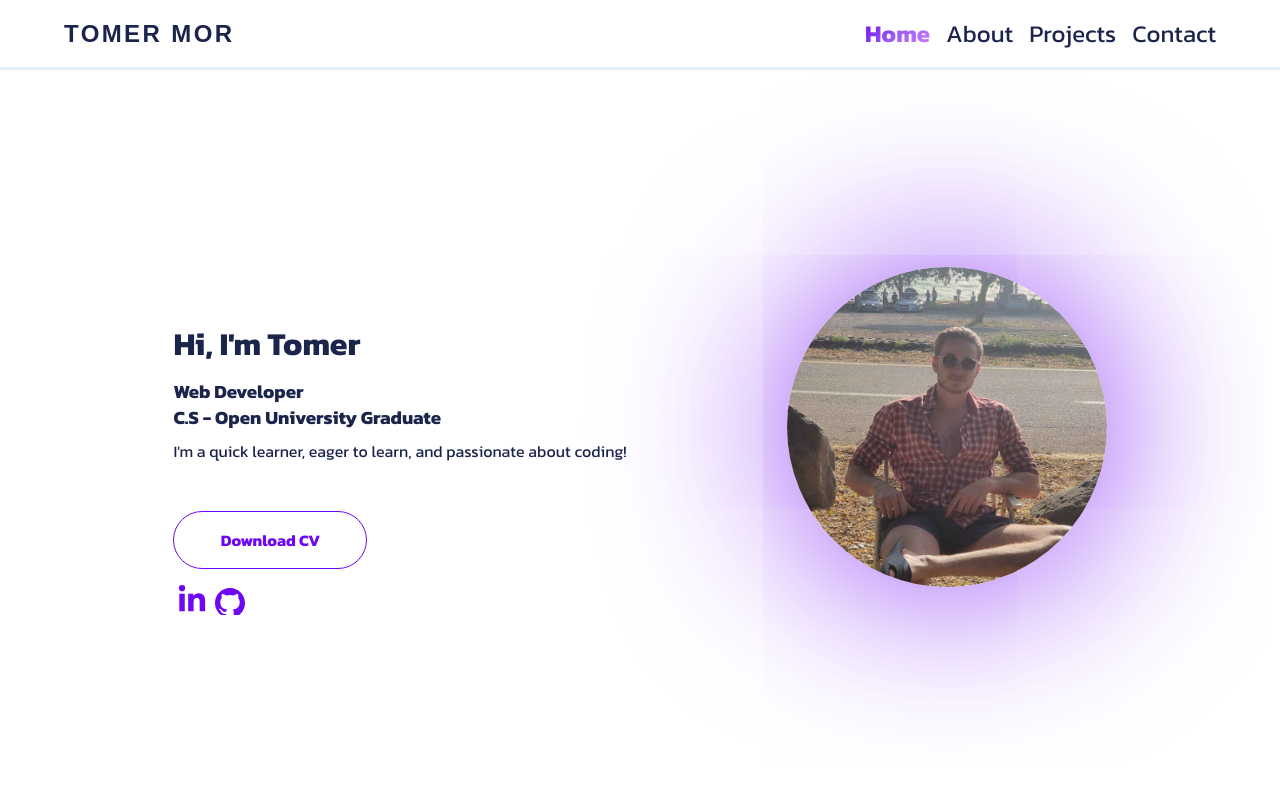
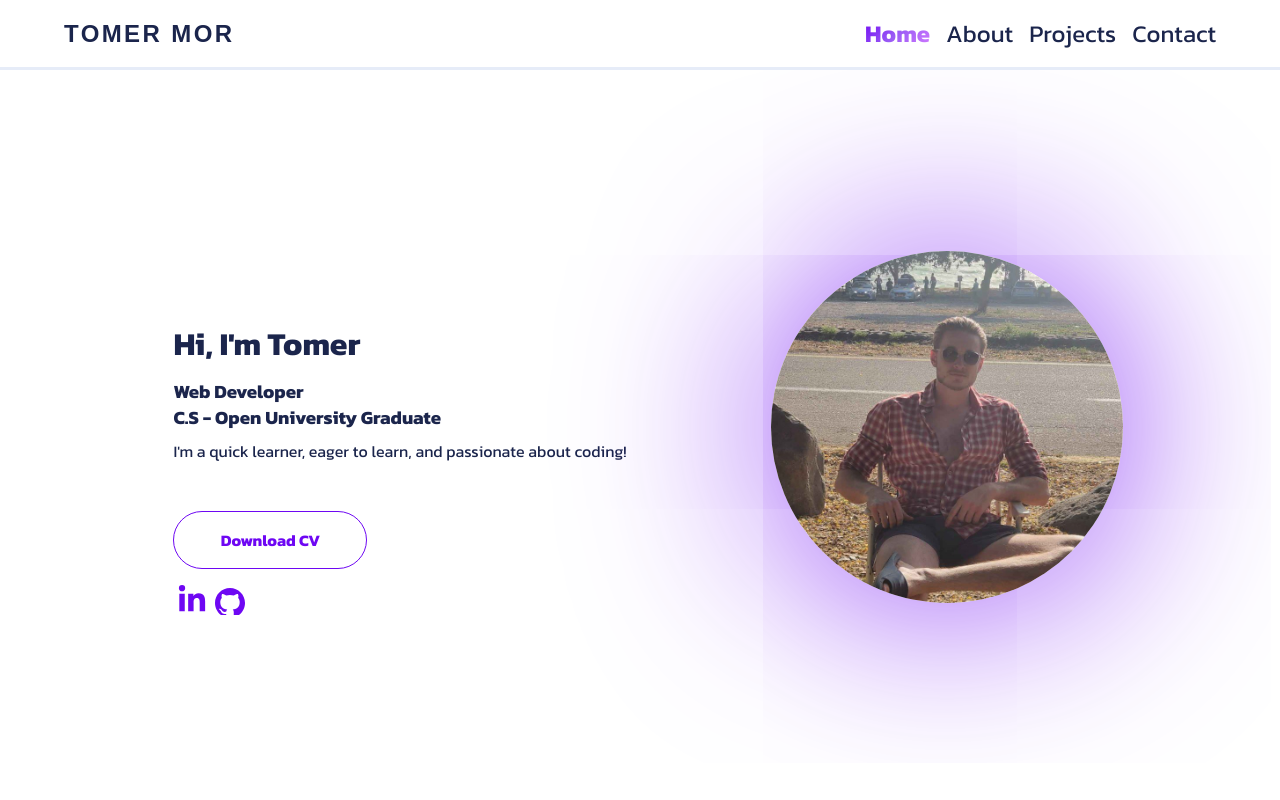
Before and after one commit to tomerkmor/Tomermor2, a Next.js app: page / in a window 1280 px wide. In both pictures the pointer is over the picture 946 px from the left and 427 px from the top of the page. Shown: the top 800 px of the page. Built offline with nearby package versions, Linux system fonts and the light colour scheme.

Commit message:
ready for deployment

```diff
--- a/app/globals.css
+++ b/app/globals.css
@@ -128,6 +128,7 @@ ol {
 a {
   text-decoration: none;
   color: inherit;
+
 }
 
 em {
--- a/components/Homepage/Home.module.css
+++ b/components/Homepage/Home.module.css
@@ -26,10 +26,13 @@
   margin-right: 3rem;
   z-index: 1; /* Ensures image is above stripes */
   box-shadow: 0 0px 180px rgba(110, 7, 243, 0.4); /* Existing shadow */
+  transition: box-shadow 0.3s ease, transform 0.3s ease;
+
 }
 
 .image:hover{
-  box-shadow: 0 0px 180px rgba(110, 7, 243, 0.8); /* Existing shadow */
+  box-shadow: 0 0px 180px rgba(110, 7, 243, 0.8);
+  transform: scale(1.1);
 }
 
 
```
